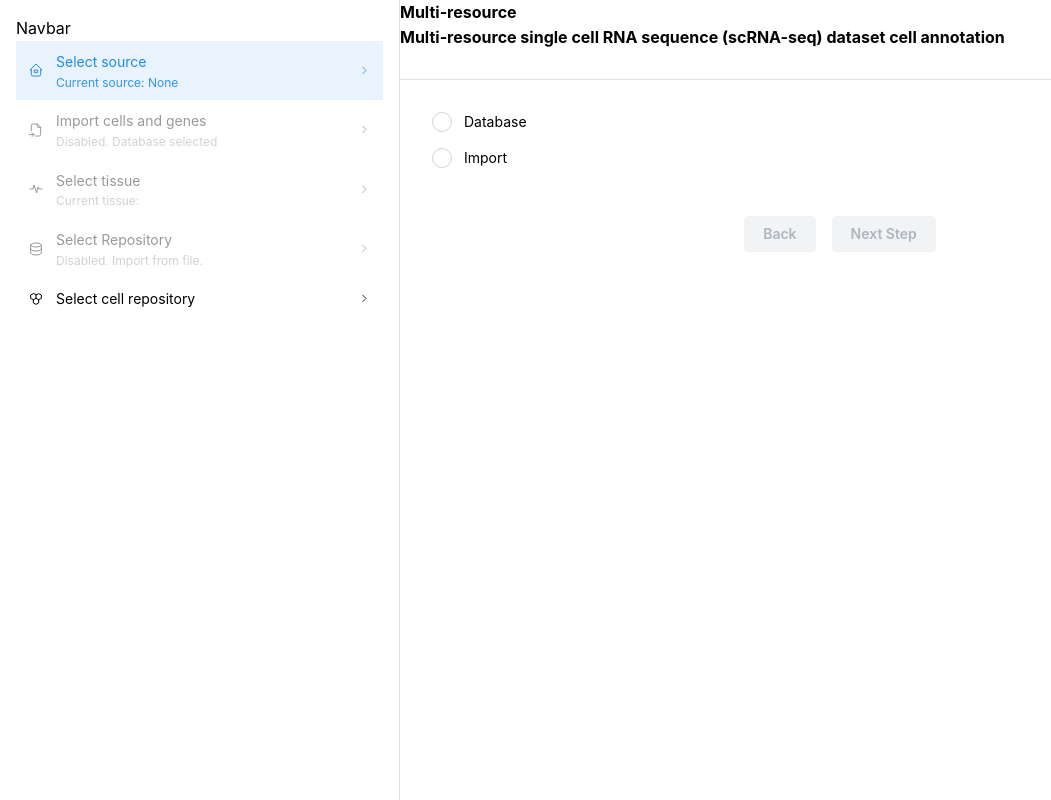
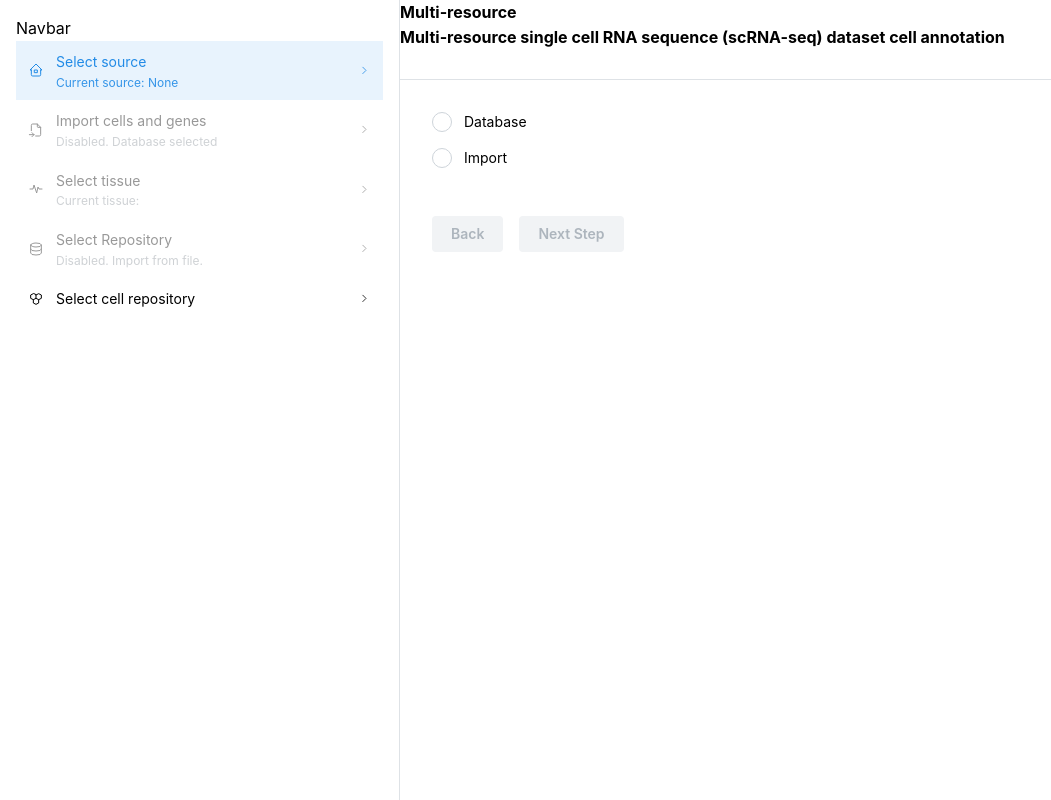
Before and after one commit to tasosc/multi_cell_ann_fe, a React (Vite) app in the folder multi_res_cell_ann_fe/: page / in a window 1280 px wide. Shown: the whole page, without its empty margins (0-1051 px from the left). Built offline with nearby package versions, Linux system fonts and the light colour scheme.

Commit message:
align nav buttons to left

```diff
--- a/multi_res_cell_ann_fe/src/App.tsx
+++ b/multi_res_cell_ann_fe/src/App.tsx
@@ -12,7 +12,6 @@ import { SelectTissue } from './DropdownScrollSearch';
 import { SelectedRepo } from './SelectRepo';
 import { NavButtons } from './NavButtons';
 import { CellsSelection } from './Cells';
-import { get_disabled, get_next_stage } from './router';
 function App() {
 
   const [opened, { toggle }] = useDisclosure();
@@ -86,7 +85,7 @@ function App() {
         </AppShell.Navbar>
 
         <AppShell.Main>
-          <Stack>
+          <Stack align='flex-start'>
             {status.stage == Stage.Source &&
               <SelectedSource currentSource={status.source} onChange={(target) => { setStatus({ ...status, source: target }); }} />
             }
```
